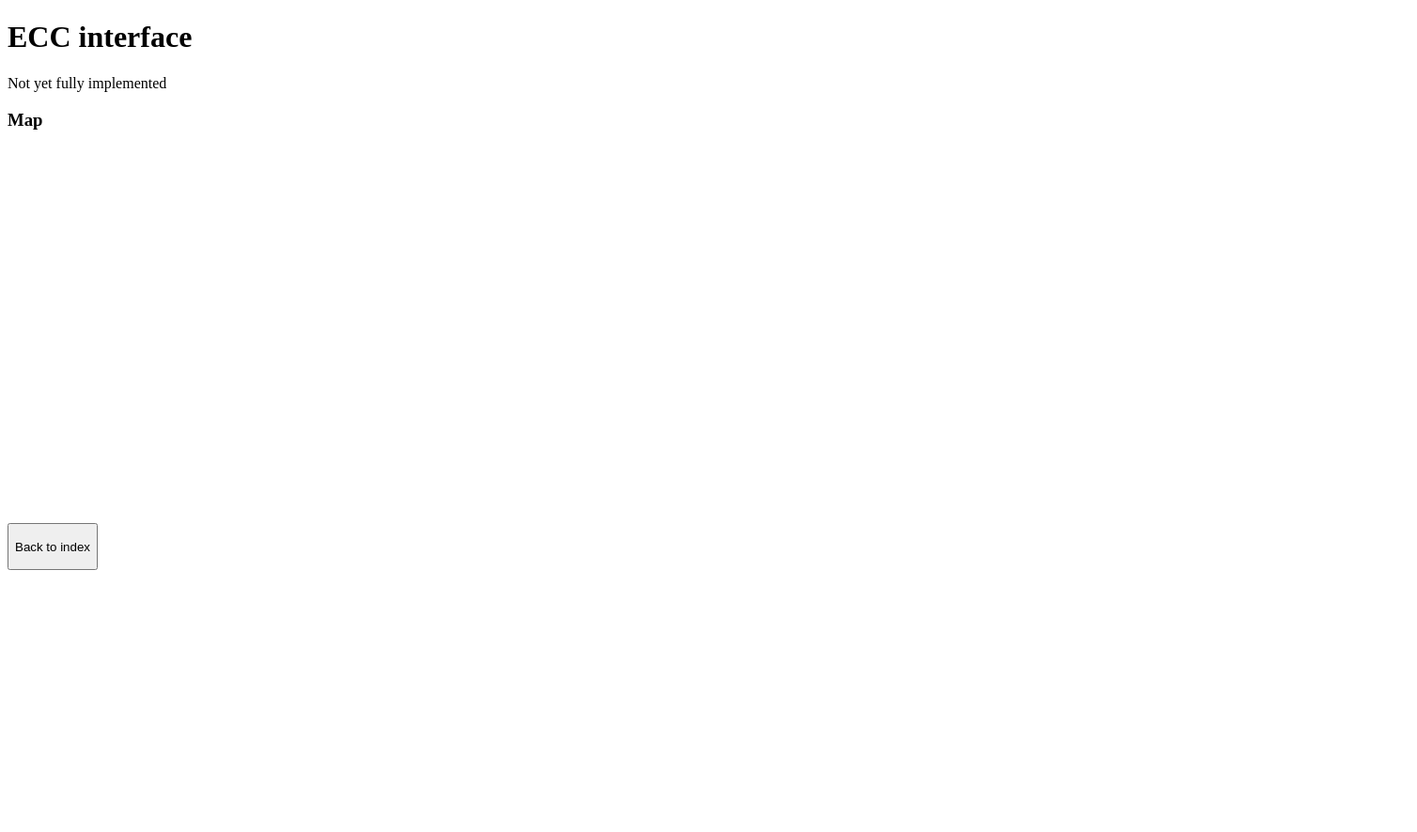
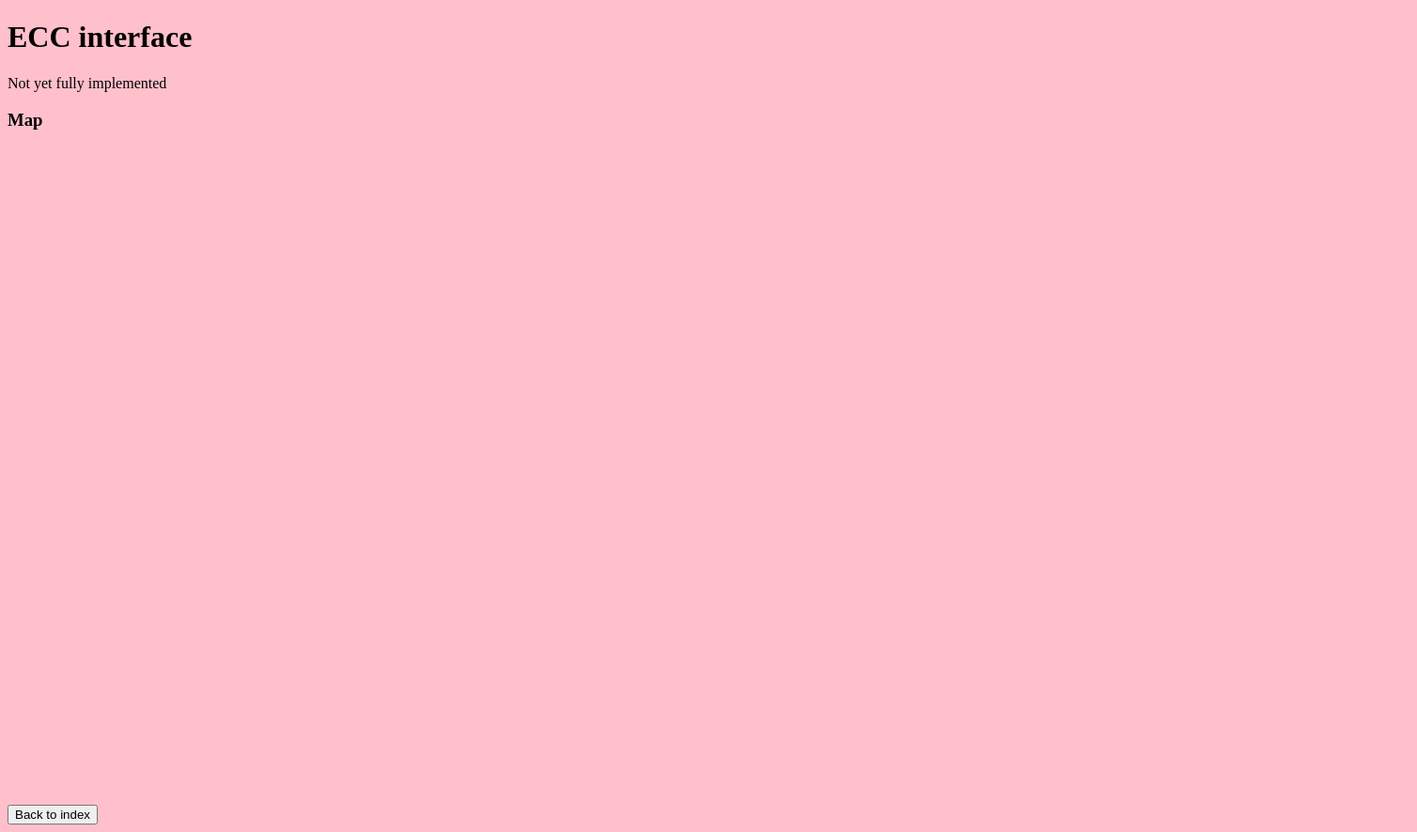
Before and after one commit to Klint02/P2-Project, a plain HTML site: page Pages/ECC/ecc.html in a window 1280 px wide. Shown: the whole page at 94% size, 1508 px wide, since content can reach past the window. Before the commit the page ends 800 px from the top, so only its background shows below. Drawn offline with Linux system fonts and the light colour scheme; some packages are replaced by stand-ins of ours.

Commit message:
Merge branch 'main' of https://github.com/Klint02/P2-Project into main

```diff
--- a/Pages/ECC/ecc.css
+++ b/Pages/ECC/ecc.css
@@ -1,7 +1,8 @@
 #map {
-    height: 400px;
-    width: 500px;
+    height: 700px;
+    width: 1500px;
   }
-#test {
-  height: 50px;
+
+body {
+  background-color: pink;
 }
--- a/Pages/ECC/ecc.html
+++ b/Pages/ECC/ecc.html
@@ -18,7 +18,7 @@
             async></script>
     </div>
     <form action="/">
-        <button id="test" type="submit">Back to index</button>
+        <button type="submit">Back to index</button>
     </form>
 </body>
 </html>
```
